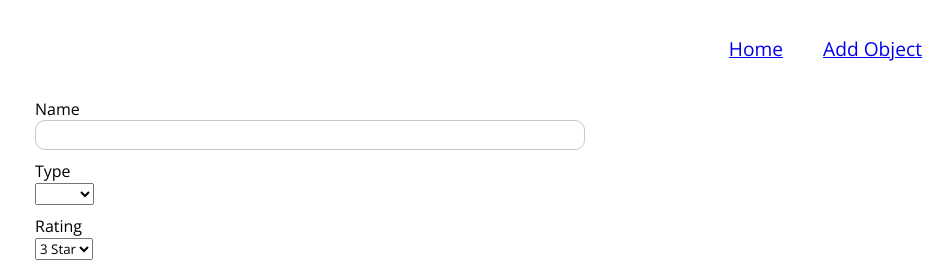
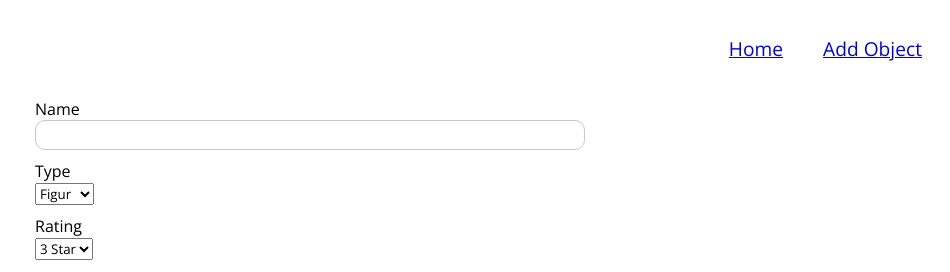
Before and after one commit to truongvinht/yuanshen-dashboard, a Next.js app: page /newObject in a window 1280 px wide. Shown: the top 272 px of the page, without its empty margins (330-1280 px from the left). Built offline with nearby package versions, Linux system fonts and the light colour scheme.

Commit message:
update style for obj

```diff
--- a/components/ObjectForm.js
+++ b/components/ObjectForm.js
@@ -16,9 +16,6 @@ const ObjectForm = ({ formId, objectForm, forNewObject = true }) => {
     wp_type: objectForm.wp_type,
     image_url: objectForm.image_url
   })
-
-  const [element, setElement] = useState('');
-  const [type, setType] = useState('');
 
   /* The PUT method edits an existing entry in the mongodb database. */
   const putData = async (objForm) => {
@@ -65,7 +62,9 @@ const ObjectForm = ({ formId, objectForm, forNewObject = true }) => {
         throw new Error(res.status)
       }
 
-      router.push('/')
+      // create next one
+      router.push('/newObject')
+      setMessage(`${objForm.name} created!`)
     } catch (error) {
       setMessage('Failed to add object')
     }
--- a/css/style.css
+++ b/css/style.css
@@ -53,6 +53,14 @@
   box-shadow: 0 0 10px 5px var(--shadow);
   position: relative;
   font-size: 100%;
+}
+
+.card-gold {
+  border-color: gold;
+}
+
+.card-purple {
+  border-color: purple;
 }
 
 .card:hover {
--- a/pages/index.js
+++ b/pages/index.js
@@ -7,7 +7,7 @@ const Index = ({ pullObjects }) => (
     {/* Create a card for each pet */}
     {pullObjects.map((obj) => (
       <div key={obj._id}>
-        <div className="card">
+        <div className={"card " + (obj.rating === 5 ? 'card-gold' : (obj.rating === 4 ? 'card-purple' : ''))}>
           <img src={obj.image_url} />
           <h5 className="pet-name">{obj.name}</h5>
           <div className="main-content">
--- a/pages/newObject.js
+++ b/pages/newObject.js
@@ -3,7 +3,7 @@ import ObjectForm from '../components/ObjectForm'
 const NewObject = () => {
   const objectForm = {
     name: '',
-    type: '',
+    type: 'Figur',
     rating: 3,
     element: '',
     wp_type: '',
```
